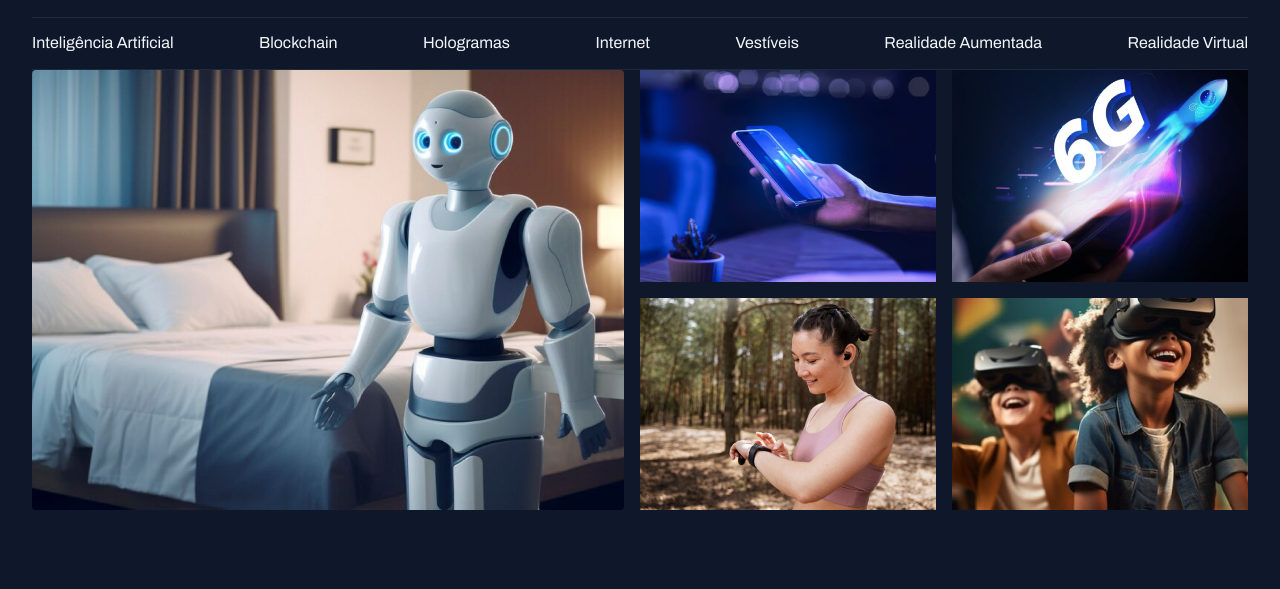
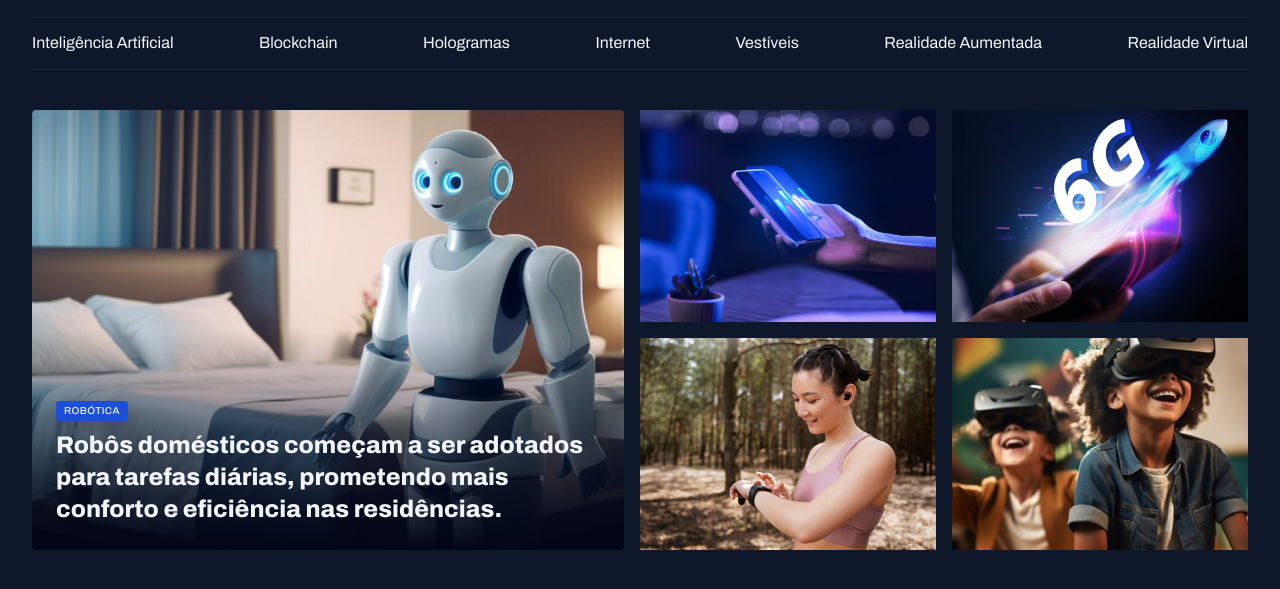
Before and after one commit to etnsystemas/projeto-portal-de-noticias-mba-fullstack, a plain HTML site: page index.html in a window 1280 px wide. Shown: the part 45-634 px from the top of the page. Drawn offline with Linux system fonts and the light colour scheme.

Commit message:
ajustando o conteúdo do card

```diff
--- a/index.html
+++ b/index.html
@@ -45,9 +45,16 @@
     </header>
     <main class="grid container">
       <section id="featured" class="grid grid-flow-col gap-16">
-        <div class="card">
+        <figure class="card">
           <img src="assets/images/Image 01.png" alt="" />
-        </div>
+          <figcaption>
+            <span class="content-tag">Robótica</span>
+            <h2 class="text-2xl">
+              Robôs domésticos começam a ser adotados para tarefas diárias,
+              prometendo mais conforto e eficiência nas residências.
+            </h2>
+          </figcaption>
+        </figure>
 
         <div class="grid grid-cols-2 gap-16">
           <div>
--- a/style/global.css
+++ b/style/global.css
@@ -50,6 +50,18 @@ img{
   margin-inline: auto;
 }
 
-mai{
+main{
   margin-top: 40px;
 }
+
+.content-tag{
+  display: inline-block;
+  background-color: var(--brand-color-dark);
+  padding: 4px 8px;
+  border-radius: 4px;
+  font: 500 10px/1.2 var(--font-family);
+  text-transform: uppercase;
+  letter-spacing: 0.04em;
+  color: var(--text-color-primary);
+  box-shadow: 0 4px 16px rgba(2, 6, 23, 0.251);
+}
--- a/style/section.css
+++ b/style/section.css
@@ -14,12 +14,19 @@
       position: absolute;
       inset: 0;
       top: 50%;
-      background-color: linear-gradient(
-          180deg,
-          transparent 0%,
-          #020617 100%);
+      background: linear-gradient(180deg,
+      transparent 0%,
+      #020617 100%);
     }
 
+    figcaption{
+      position: absolute;
+      bottom: 0;
+      padding: 24px;
+      h2{
+        margin-top: 8px;
+      }
+    }
   }
 
 }
--- a/style/utility.css
+++ b/style/utility.css
@@ -15,3 +15,19 @@
 .gap-16{
   gap: 16px;
 }
+
+.text-2xl{
+  font: var(--h1);
+}
+
+.text-xl{
+  font: var(--h2);
+}
+
+.text-lg{
+  font: var(--h3);
+}
+
+.text-sm{
+  font: var(--text-sm);
+}
```
